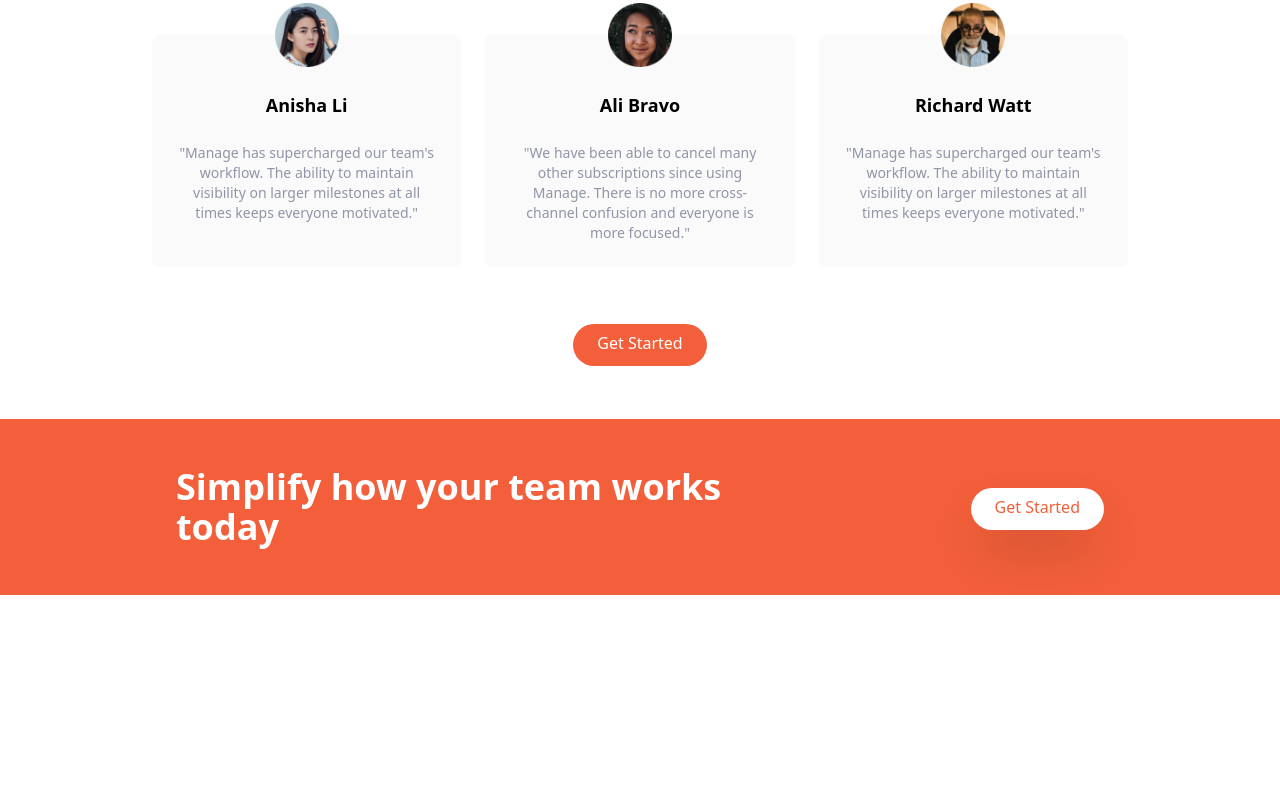
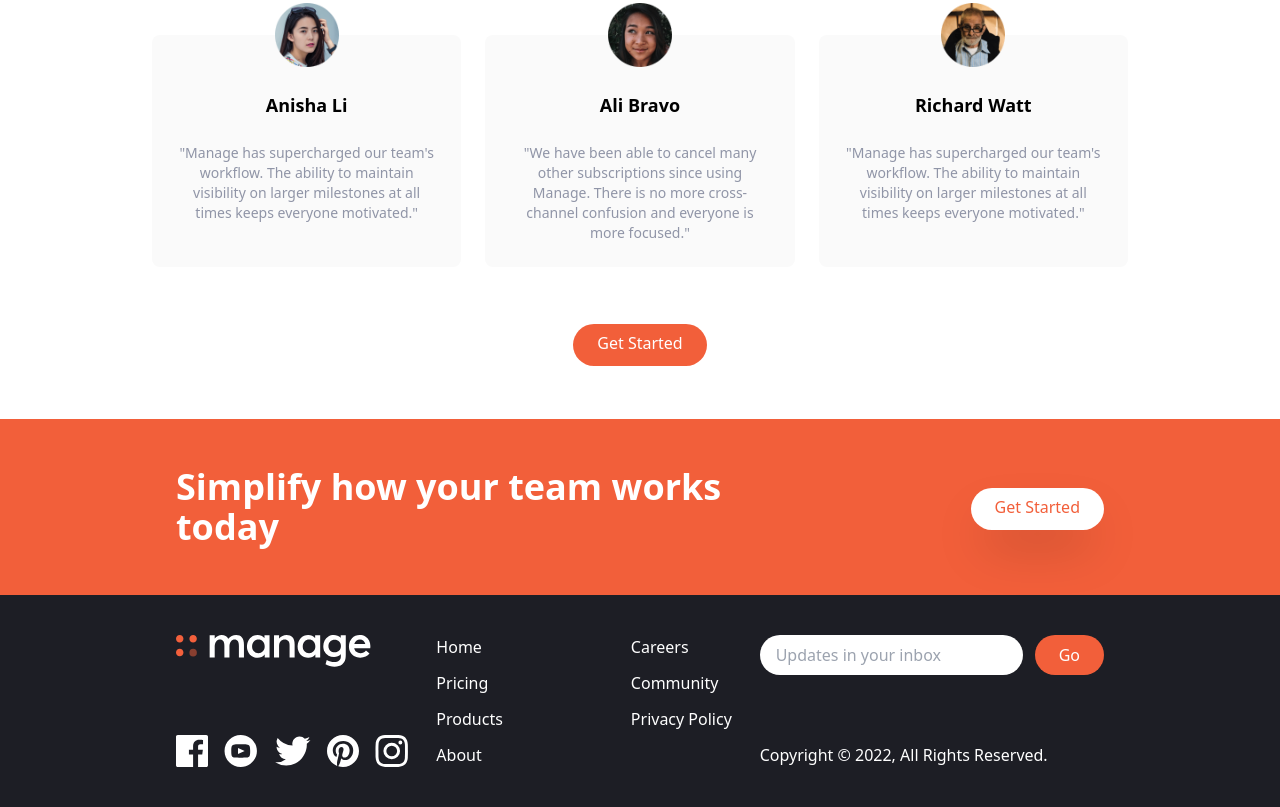
Before and after one commit to 0-th/responsive-landing-page, a website: page index.html in a window 1280 px wide. Shown: the part 1369-2176 px from the top of the page. Before the commit the page ends 1964 px from the top, so only its background shows below. Drawn offline with Linux system fonts and the light colour scheme.

Commit message:
Add footer section

```diff
--- a/index.html
+++ b/index.html
@@ -191,5 +191,64 @@
             </div>
         </div>
     </section>
+
+    <!--Footer-->
+    <footer class="bg-veryDarkBlue">
+        <!--Flex container-->
+        <div
+                class="container flex flex-col-reverse justify-between px-6 py-10 mx-auto space-y-8 lg:flex-row lg:space-y-0">
+            <!--Logo and social links container-->
+            <div
+                    class="flex flex-col-reverse items-center justify-between space-y-12 lg:flex-col lg:space-y-0 lg:items-start">
+               <!--copyrights text for screen size below medium-->
+                <div class="mx-auto my-6 text-center text-white lg:hidden">
+                    Copyright &copy; 2022, All Rights Reserved
+                </div>
+                <!--Logo-->
+                <div>
+                    <img src="img/logo-white.svg" alt="footer-logo" class="h-8">
+                </div>
+                <!--Social links-->
+                <div class="flex justify-center space-x-4">
+                    <!--Link 1-->
+                    <img src="img/icon-facebook.svg" alt="facebook-social" class="h-8"/>
+                    <!--Link 2-->
+                    <img src="img/icon-youtube.svg" alt="facebook-social" class="h-8"/>
+                    <!--Link 3-->
+                    <img src="img/icon-twitter.svg" alt="facebook-social" class="h-8"/>
+                    <!--Link 4-->
+                    <img src="img/icon-pinterest.svg" alt="facebook-social" class="h-8"/>
+                    <!--Link 5-->
+                    <img src="img/icon-instagram.svg" alt="facebook-social" class="h-8"/>
+                </div>
+            </div>
+            <!--List container-->
+            <div class="flex justify-around space-x-32">
+                <div class="flex flex-col space-y-3 text-white">
+                    <a href="#" class="hover:text-brightRed">Home</a>
+                    <a href="#" class="hover:text-brightRed">Pricing</a>
+                    <a href="#" class="hover:text-brightRed">Products</a>
+                    <a href="#" class="hover:text-brightRed">About</a>
+                </div>
+                <div class="flex flex-col space-y-3 text-white">
+                    <a href="#" class="hover:text-brightRed">Careers</a>
+                    <a href="#" class="hover:text-brightRed">Community</a>
+                    <a href="#" class="hover:text-brightRed">Privacy Policy</a>
+                </div>
+            </div>
+            <!--Input container-->
+            <div class="flex flex-col justify-between">
+                <form>
+                    <div class="flex space-x-3">
+                        <input type="text" placeholder="Updates in your inbox" class="flex-1 px-4 rounded-full focus:outline-none">
+                        <button class="px-6 py-2 text-white rounded-full bg-brightRed hover:bg-brightRedLight focus:outline-none">Go</button>
+                    </div>
+                </form>
+                <div class="hidden text-white lg:block">
+                    Copyright &copy; 2022, All Rights Reserved.
+                </div>
+            </div>
+        </div>
+    </footer>
 </body>
 </html>
```
Also changed, not shown: css/main.css.
